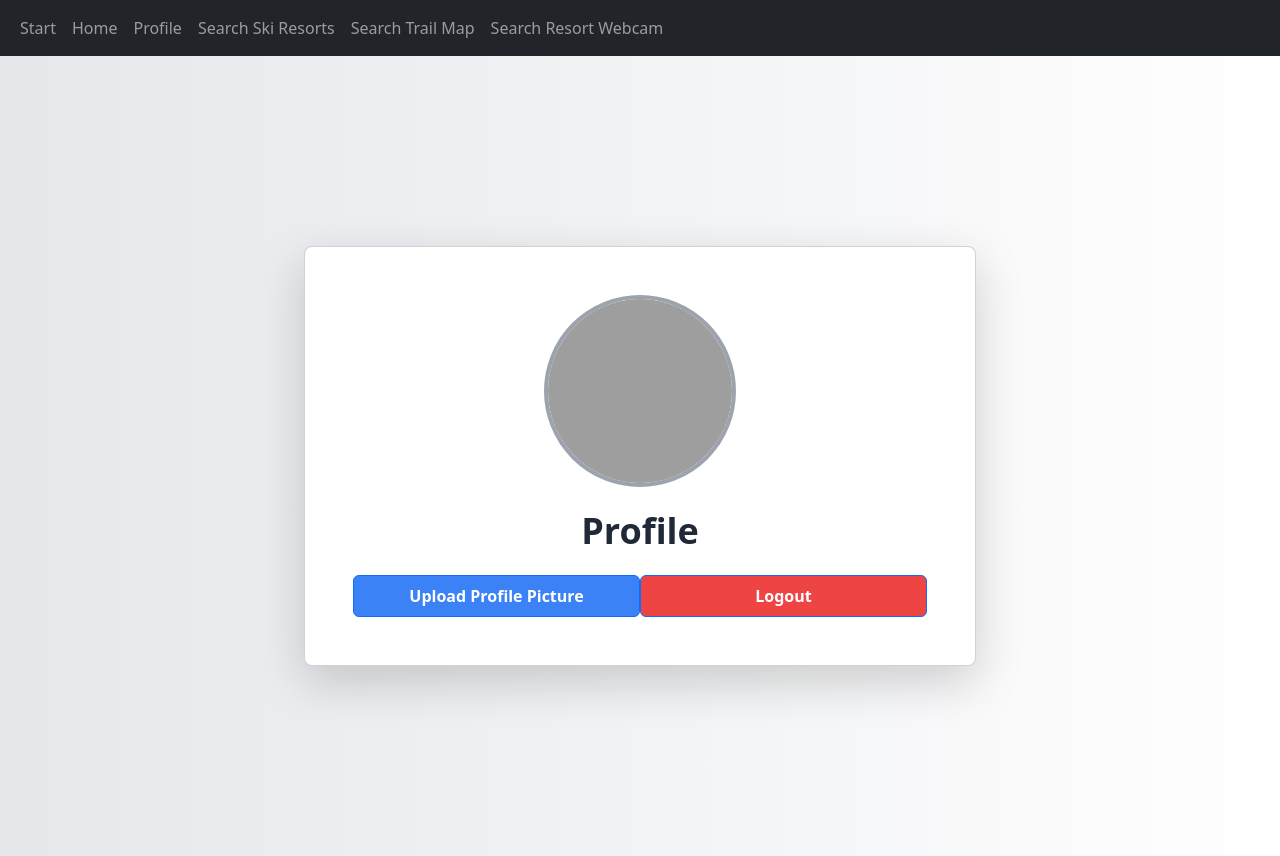
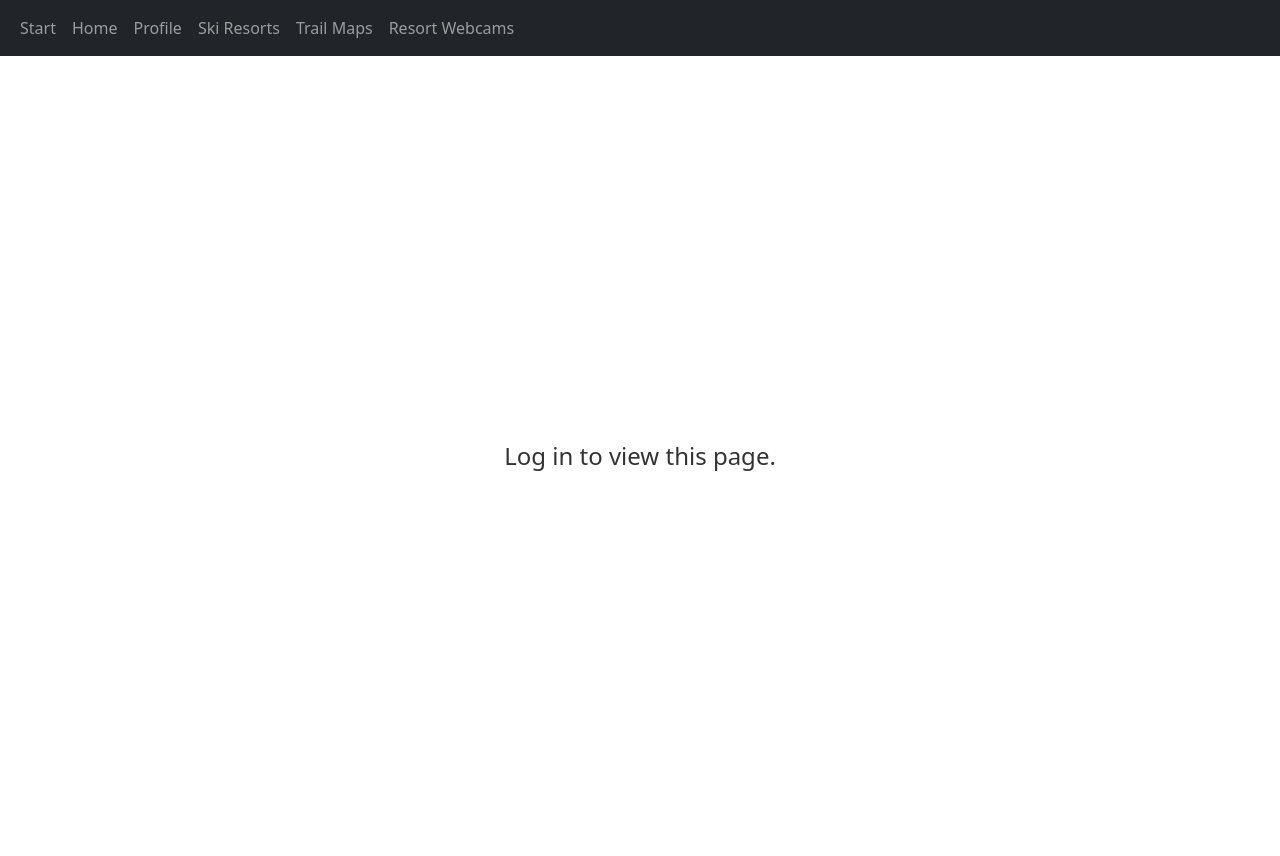
Before and after one commit to JashATSSU/New-england-ski, a React (Create React App) app in the folder frontend/: page /privateUserProfile in a window 1280 px wide. Built offline with nearby package versions, Linux system fonts and the light colour scheme; grey boxes are pictures that could not be loaded.

Commit message:
Log in to view pages.

```diff
--- a/frontend/src/components/navbar.js
+++ b/frontend/src/components/navbar.js
@@ -22,9 +22,9 @@ export default function Navbar() {
           {!isAuthenticated && <Nav.Link href="/">Start</Nav.Link>}
           <Nav.Link href="/home">Home</Nav.Link>
           <Nav.Link href="/privateUserProfile">Profile</Nav.Link>
-          <Nav.Link href="/searchSkiResorts">Search Ski Resorts</Nav.Link>
-          <Nav.Link href="/MapSearch">Search Trail Map</Nav.Link>
-          <Nav.Link href="/SkiResortWebcam">Search Resort Webcam</Nav.Link>
+          <Nav.Link href="/searchSkiResorts">Ski Resorts</Nav.Link>
+          <Nav.Link href="/MapSearch">Trail Maps</Nav.Link>
+          <Nav.Link href="/SkiResortWebcam">Resort Webcams</Nav.Link>
         </Nav>
       </Container>
     </ReactNavbar>
--- a/frontend/src/components/pages/SkiResortWebcam.js
+++ b/frontend/src/components/pages/SkiResortWebcam.js
@@ -1,70 +1,37 @@
-import React, { useState } from 'react';
+import React, { useState, useEffect } from 'react';
 import 'bootstrap/dist/css/bootstrap.min.css';
+import { getUserInfo } from '../../utilities/decodeJwt';
 
 const resorts = [
-  {
-    name: 'Attitash Mountain',
-    webcam: ['https://www.youtube.com/embed/B32BbIXgHWw']
-  },
-  {
-    name: 'Bolton Valley',
-    webcam: ['https://www.youtube.com/embed/xWdZHDUHjv8']
-  },
-  {
-    name: 'Loon Mountain',
-    webcam: [
-      'https://www.youtube.com/embed/5NUYOuzzZwc',
-      'https://www.youtube.com/embed/1ulgeNTlFJc'
-    ]
-  },
-  {
-    name: 'Mad River Glen',
-    webcam: ['https://www.youtube.com/embed/zMuhC48767w']
-  },
-  {
-    name: 'Mount Katahdin',
-    webcam: ['https://www.youtube.com/embed/yPyOLnDcrHA']
-  },
-  {
-    name: 'Mount Washington',
-    webcam: ['https://www.youtube.com/embed/5qVHjf7hKZU']
-  },
-  {
-    name: 'Pats Peak',
-    webcam: [
-      'https://www.youtube.com/embed/ZLsh8WsISr0',
-      'https://www.youtube.com/embed/KFjl8wPJvyg'
-    ]
-  },
-  {
-    name: 'Stowe',
-    webcam: ['https://www.youtube.com/embed/AhcH03HwuH0']
-  },
-  {
-    name: 'Stratton Mountain',
-    webcam: [
-      'https://www.youtube.com/embed/AhcH03HwuH0',
-      'https://www.youtube.com/embed/VPQaZffyviI'
-    ]
-  },
-  {
-    name: 'Sugarbush',
-    webcam: ['https://www.youtube.com/embed/tdQOYaEQC3o']
-  },
-  {
-    name: 'Sugarloaf',
-    webcam: ['https://www.youtube.com/embed/K77ahIkmPGw']
-  },
-  {
-    name: 'Sunday River',
-    webcam: ['https://www.youtube.com/embed/J98tW5YX4Z8']
-  }
+  { name: 'Attitash Mountain', webcam: ['https://www.youtube.com/embed/B32BbIXgHWw'] },
+  { name: 'Bolton Valley', webcam: ['https://www.youtube.com/embed/xWdZHDUHjv8'] },
+  { name: 'Loon Mountain', webcam: ['https://www.youtube.com/embed/5NUYOuzzZwc', 'https://www.youtube.com/embed/1ulgeNTlFJc'] },
+  { name: 'Mad River Glen', webcam: ['https://www.youtube.com/embed/zMuhC48767w'] },
+  { name: 'Mount Katahdin', webcam: ['https://www.youtube.com/embed/yPyOLnDcrHA'] },
+  { name: 'Mount Washington', webcam: ['https://www.youtube.com/embed/5qVHjf7hKZU'] },
+  { name: 'Pats Peak', webcam: ['https://www.youtube.com/embed/ZLsh8WsISr0', 'https://www.youtube.com/embed/KFjl8wPJvyg'] },
+  { name: 'Stowe', webcam: ['https://www.youtube.com/embed/AhcH03HwuH0'] },
+  { name: 'Stratton Mountain', webcam: ['https://www.youtube.com/embed/AhcH03HwuH0', 'https://www.youtube.com/embed/VPQaZffyviI'] },
+  { name: 'Sugarbush', webcam: ['https://www.youtube.com/embed/tdQOYaEQC3o'] },
+  { name: 'Sugarloaf', webcam: ['https://www.youtube.com/embed/K77ahIkmPGw'] },
+  { name: 'Sunday River', webcam: ['https://www.youtube.com/embed/J98tW5YX4Z8'] }
 ];
 
-
 const SkiResortWebcam = () => {
+  const [user, setUser] = useState(null);
   const [searchQuery, setSearchQuery] = useState('');
   const [selectedResort, setSelectedResort] = useState(null);
+
+  useEffect(() => {
+    const loggedUser = getUserInfo();
+    setUser(loggedUser);
+  }, []);
+
+  if (!user) return (
+    <div style={styles.container}>
+        <h4 style={styles.message}>Log in to view this page.</h4>
+    </div>
+  );
 
   const handleSearchChange = (e) => {
     setSearchQuery(e.target.value);
@@ -126,11 +93,25 @@ const SkiResortWebcam = () => {
             </div>
           </div>
         ) : (
-          <p className="text-center text-gray-600"></p>
+          <p className="text-center text-gray-600">Select a resort to view its webcam feed.</p>
         )}
       </div>
     </div>
   );
 };
 
+const styles = {
+  container: {
+    display: 'flex',
+    justifyContent: 'center',
+    alignItems: 'center',
+    height: '100vh',
+    textAlign: 'center',
+  },
+  message: {
+    color: '#333',
+    fontSize: '1.5rem',
+  },
+};
+
 export default SkiResortWebcam;
--- a/frontend/src/components/pages/privateUserProfilePage.js
+++ b/frontend/src/components/pages/privateUserProfilePage.js
@@ -7,8 +7,8 @@ import axios from "axios";
 const PrivateUserProfile = () => {
   const [show, setShow] = useState(false);
   const [user, setUser] = useState(null);
-  const [capturedImage, setCapturedImage] = useState(null); // Local image state
-  const [profileImageUrl, setProfileImageUrl] = useState('https://example.com/default-avatar.png'); // Default image URL
+  const [capturedImage, setCapturedImage] = useState(null);
+  const [profileImageUrl, setProfileImageUrl] = useState('https://example.com/default-avatar.png');
   const [cameraStream, setCameraStream] = useState(null);
   const videoRef = useRef(null);
   const canvasRef = useRef(null);
@@ -16,22 +16,21 @@ const PrivateUserProfile = () => {
 
   const handleClose = () => {
     setShow(false);
-    stopCamera(); // Stop the camera when closing the modal
+    stopCamera();
   };
 
   const handleShow = () => {
-    startCamera(); // Start the camera when the modal opens
+    startCamera();
     setShow(true);
   };
 
   const handleLogout = async () => {
     setUser(null);
-    setProfileImageUrl('https://example.com/default-avatar.png'); // Reset the image on logout
-    localStorage.removeItem('profilePictureUrl'); // Clear local storage
+    setProfileImageUrl('https://example.com/default-avatar.png');
+    localStorage.removeItem('profilePictureUrl');
     navigate("/");
   };
 
-  // Start the camera stream
   const startCamera = async () => {
     try {
       const stream = await navigator.mediaDevices.getUserMedia({ video: true });
@@ -45,7 +44,6 @@ const PrivateUserProfile = () => {
     }
   };
 
-  // Stop the camera stream
   const stopCamera = () => {
     if (cameraStream) {
       cameraStream.getTracks().forEach(track => track.stop());
@@ -56,7 +54,6 @@ const PrivateUserProfile = () => {
     }
   };
 
-  // Capture photo from the video feed
   const capturePhoto = () => {
     if (canvasRef.current && videoRef.current) {
       const context = canvasRef.current.getContext("2d");
@@ -64,63 +61,59 @@ const PrivateUserProfile = () => {
       canvasRef.current.height = videoRef.current.videoHeight;
       context.drawImage(videoRef.current, 0, 0);
       const image = canvasRef.current.toDataURL("image/png");
-      setCapturedImage(image); // Set the captured image
+      setCapturedImage(image);
     }
   };
 
-  // Upload the captured photo to the server
   const uploadPhoto = async (image) => {
-    const userId = user.id; // Get the logged-in user ID
+    const userId = user.id;
     try {
       const response = await axios.post('http://localhost:8081/api/upload-profile-picture', {
         image,
         userId,
       });
-
-      // Update the user's profile picture in state and local storage
       const updatedUser = response.data.user;
-      setProfileImageUrl(updatedUser.profilePictureUrl); // Set the new profile picture URL
-      localStorage.setItem('profilePictureUrl', updatedUser.profilePictureUrl); // Store in local storage
-
+      setProfileImageUrl(updatedUser.profilePictureUrl);
+      localStorage.setItem('profilePictureUrl', updatedUser.profilePictureUrl);
       console.log("Profile picture uploaded successfully:", updatedUser.profilePictureUrl);
     } catch (error) {
       console.error('Error uploading photo:', error.response ? error.response.data : error.message);
     }
   };
 
-  // Fetch the user information and profile picture from the backend
   useEffect(() => {
     const fetchUser = async () => {
-      const fetchedUser = getUserInfo(); // Assuming this function gets user info from JWT
+      const fetchedUser = getUserInfo();
       if (fetchedUser) {
         setUser(fetchedUser);
-
-        // Fetch profile picture URL from local storage or API
         const storedProfilePic = localStorage.getItem('profilePictureUrl');
         if (storedProfilePic) {
-          setProfileImageUrl(storedProfilePic); // Use the profile picture from local storage
+          setProfileImageUrl(storedProfilePic);
         } else {
           try {
             const response = await axios.get(`http://localhost:8081/api/get-profile-picture/${fetchedUser.id}`);
             const profilePicUrl = response.data.profilePictureUrl;
             if (profilePicUrl) {
-              setProfileImageUrl(profilePicUrl); // Set the profile picture from the API
-              localStorage.setItem('profilePictureUrl', profilePicUrl); // Store in local storage
+              setProfileImageUrl(profilePicUrl);
+              localStorage.setItem('profilePictureUrl', profilePicUrl);
             } else {
-              // If no profile picture is found, set the default
               setProfileImageUrl('https://example.com/default-avatar.png');
             }
           } catch (error) {
             console.error('Error fetching profile picture:', error);
-            // Set to default if there's an error
             setProfileImageUrl('https://example.com/default-avatar.png');
           }
         }
       }
     };
-
     fetchUser();
   }, []);
+
+  if (!user) return (
+    <div style={styles.container}>
+      <h4 style={styles.message}>Log in to view this page.</h4>
+    </div>
+  );
 
   return (
     <div className="flex flex-col items-center justify-center min-h-screen bg-gradient-to-r from-gray-200 to-white p-4">
@@ -130,7 +123,7 @@ const PrivateUserProfile = () => {
             <div className="text-center">
               <div className="flex justify-center">
                 <Image
-                  src={profileImageUrl} // Display the profile picture
+                  src={profileImageUrl}
                   className="w-48 h-48 object-cover rounded-full border-4 border-gray-400 mx-auto"
                   alt="Profile"
                 />
@@ -158,7 +151,6 @@ const PrivateUserProfile = () => {
         </Card>
       </div>
 
-      {/* Upload Profile Picture Modal */}
       <Modal show={show} onHide={handleClose}>
         <Modal.Header closeButton>
           <Modal.Title>Upload Profile Picture</Modal.Title>
@@ -178,9 +170,9 @@ const PrivateUserProfile = () => {
           </Button>
           <Button variant="primary" onClick={() => {
             if (capturedImage) {
-              uploadPhoto(capturedImage); // Upload the image to the backend
-              setCapturedImage(null); // Reset captured image after upload
-              handleClose(); // Close the modal after saving
+              uploadPhoto(capturedImage);
+              setCapturedImage(null);
+              handleClose();
             }
           }}>
             Save Changes
@@ -191,4 +183,18 @@ const PrivateUserProfile = () => {
   );
 };
 
+const styles = {
+  container: {
+    display: 'flex',
+    justifyContent: 'center',
+    alignItems: 'center',
+    height: '100vh',
+    textAlign: 'center',
+  },
+  message: {
+    color: '#333',
+    fontSize: '1.5rem',
+  },
+};
+
 export default PrivateUserProfile;
```
